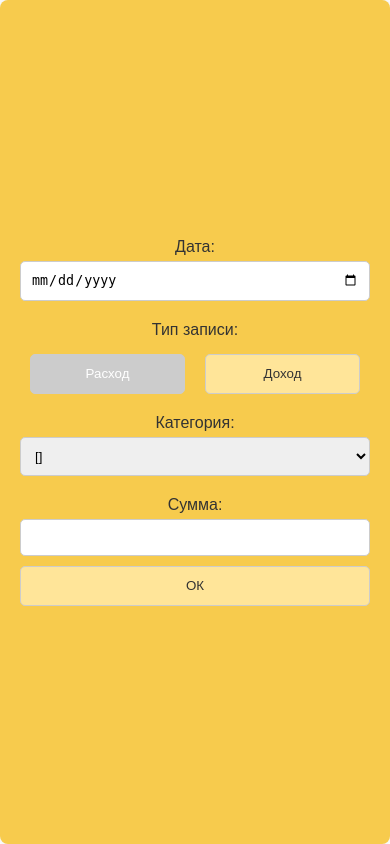
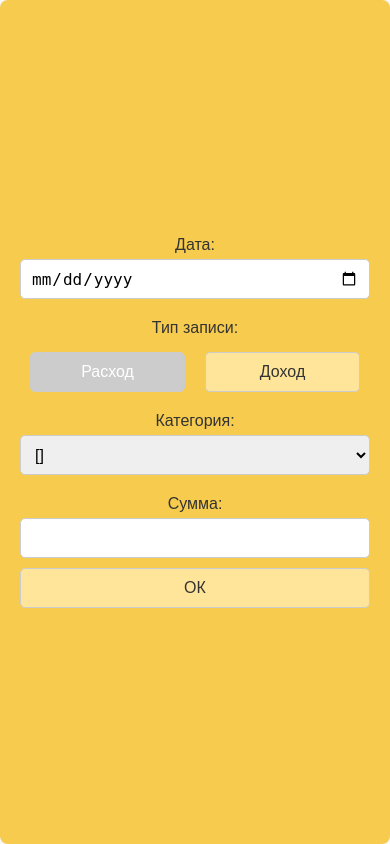
Before and after one commit to egormeister02/web-app-valek, a Flask app: template templates/form.html in a window 390 px wide. Run offline with Flask 3, Linux system fonts and the light colour scheme; the template is opened without the code that fills it: most values are stand-ins (such as "Sample title", 1, 10 or a date in 2020).

Commit message:
try to fix for iphone

```diff
--- a/static/style.css
+++ b/static/style.css
@@ -42,6 +42,13 @@ input, select, button {
     border-radius: 5px;
     width: 100%; /* Поля ввода занимают всю ширину контейнера */
     box-sizing: border-box; /* Учитываем padding в общей ширине */
+}
+
+input[type="date"], input[type="number"], select {
+    height: 40px; /* Устанавливаем высоту для полей ввода */
+    font-size: 16px; /* Устанавливаем размер шрифта */
+    padding: 10px; /* Устанавливаем padding */
+    box-sizing: border-box; /* Учитываем padding и border в ширину */
 }
 
 button {
@@ -112,5 +119,6 @@ button:focus {
     input, select, button {
         width: 100%; /* Элементы формы занимают всю ширину контейнера */
         box-sizing: border-box; /* Padding и margin не влияют на ширину */
+        font-size: 16px; /* Устанавливаем размер шрифта для всех элементов */
     }
 }
```
